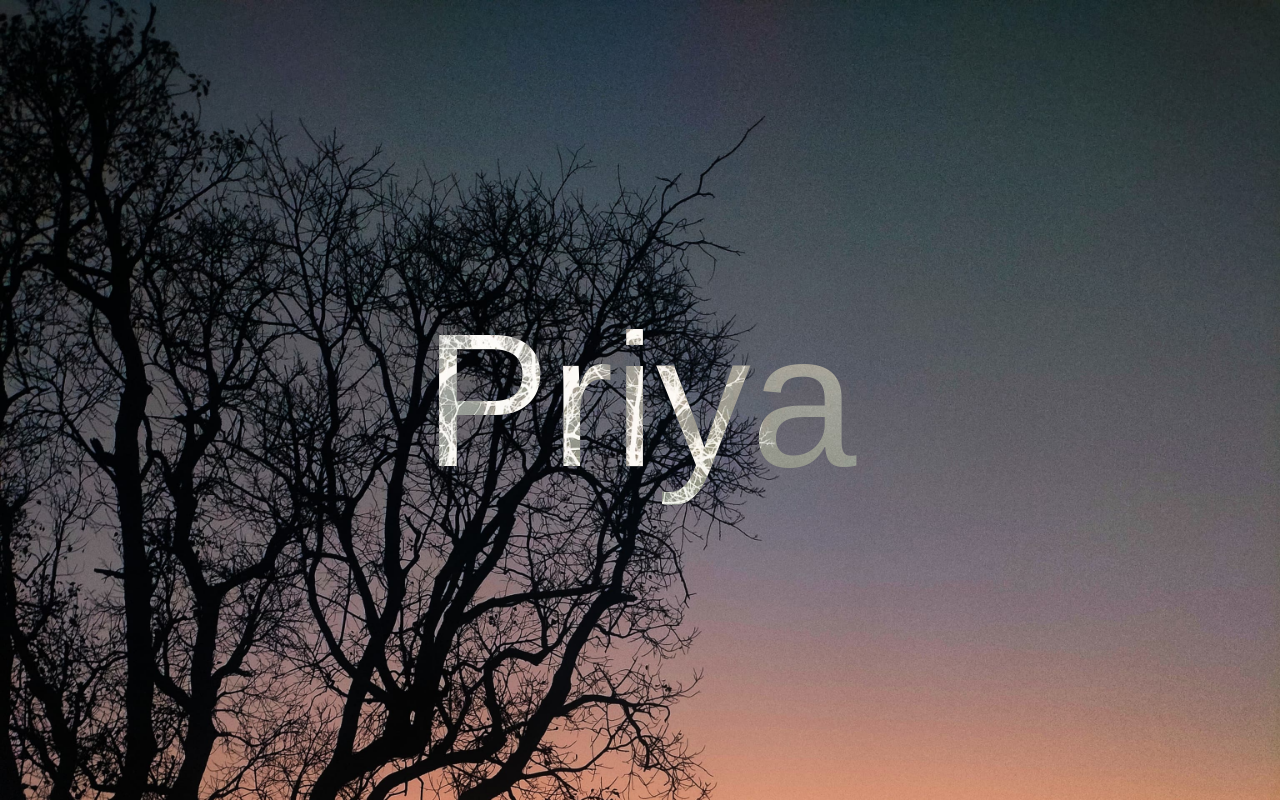
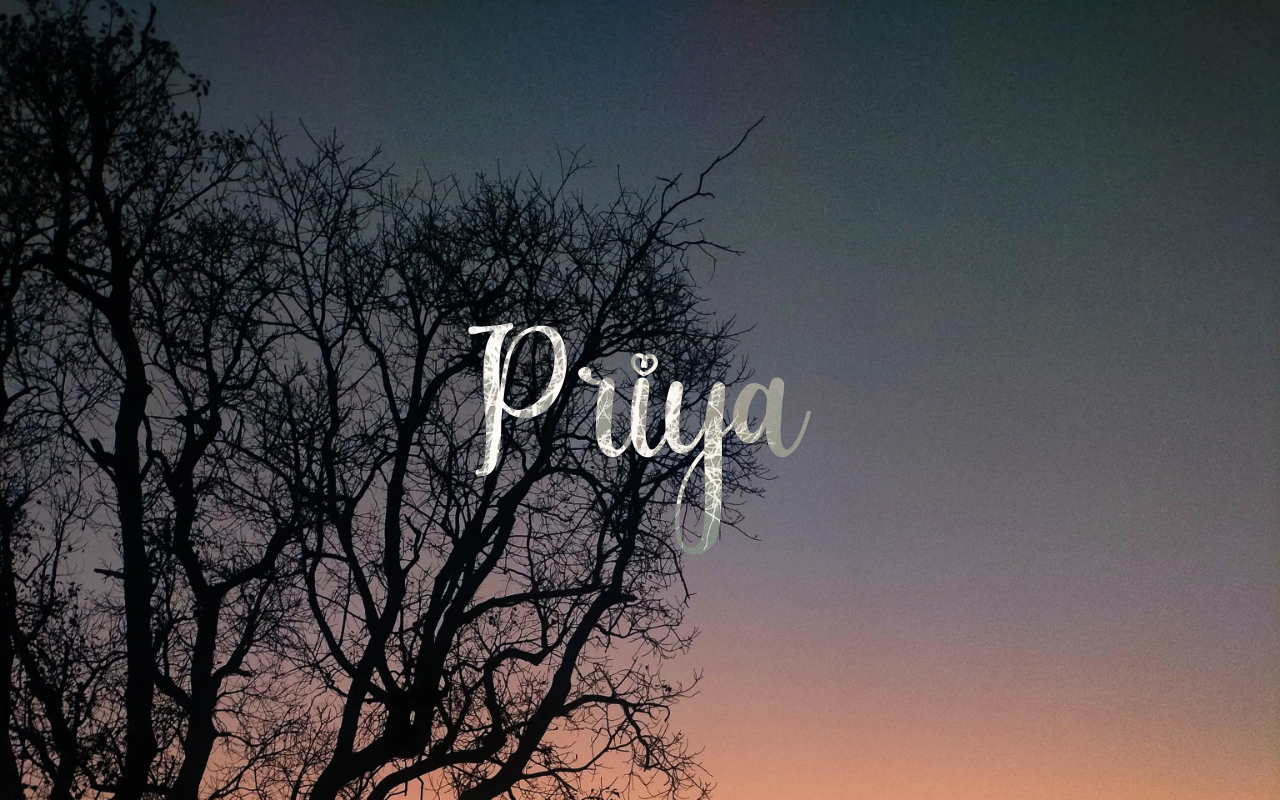
Before and after one commit to miss-priyagupta/project, a plain HTML site: page index.html in a window 1280 px wide. Drawn offline with Linux system fonts and the light colour scheme.

Commit message:
change font and image type

```diff
--- a/style.css
+++ b/style.css
@@ -1,3 +1,7 @@
+@font-face {
+    font-family: buttermilk;
+    src: url(./Buttermilk.woff2);
+}
 *{
     margin: 0;
     padding: 0;
@@ -10,7 +14,7 @@ html,body{
 #bg{
     height: 100%;
     width: 100%;
-    background-image: url(p.jpg);
+    background-image: url(./p.webp);
     background-size: cover;
 }
 h1{
@@ -18,7 +22,7 @@ h1{
     top: 50%;
     left: 50%;
     transform: translate(-50%,-50%);
-    font-family: sans-serif;
+    font-family: buttermilk;
     font-weight: 100;
     font-size: 190px;
     color: #fff;
```
Also changed, not shown: Buttermilk.woff2 (added), p.jpg (deleted), p.webp (added).
